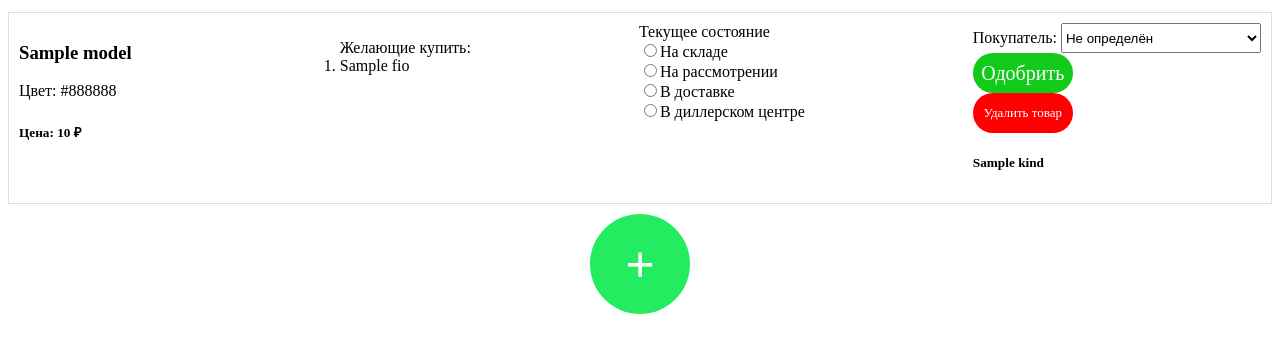
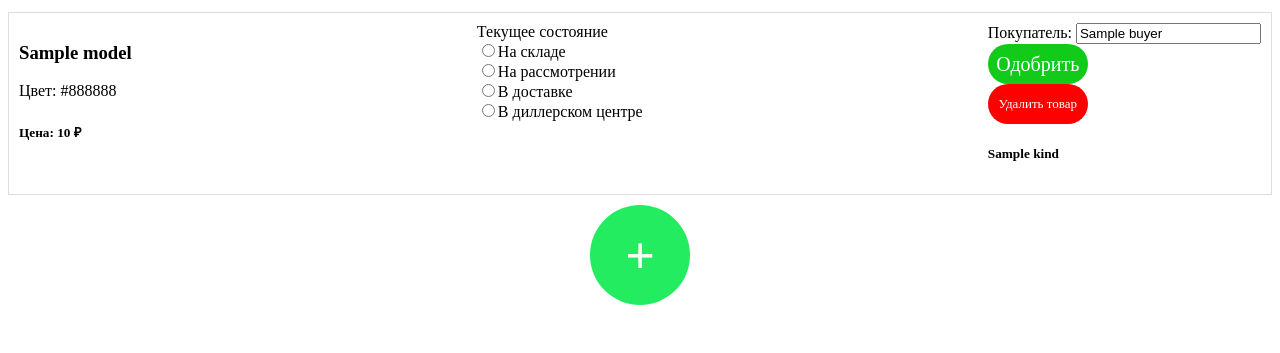
Before and after one commit to ChapaGaming/GAZ_project, a FastAPI app: template templates/editor.html in a window 1280 px wide. Shown: the part 104-457 px from the top of the page. Run offline with FastAPI, Linux system fonts and the light colour scheme; the template is opened without the code that fills it: most values are stand-ins (such as "Sample title", 1, 10 or a date in 2020).

Commit message:
ну без корзины

```diff
--- a/main.py
+++ b/main.py
@@ -218,7 +218,7 @@ async def read_root(request: Request, session: SessionDep, email: str | None = N
         statement = select(Cataloge)
         production = session.exec(statement).all()
         req["production"] = production
-    return templates.TemplateResponse("cars.html", req)
+    return templates.TemplateResponse("cataloge.html", req)
 
 @app.post("/cataloge/cars", response_class=HTMLResponse)
 def read_root(session: SessionDep,request: Request, email:str|None, buy_form: int = Form(...), searching: str | None = None):
@@ -264,7 +264,7 @@ def read_root(request: Request, session: SessionDep, email: str | None = None, s
         statement = select(Cataloge)
         production = session.exec(statement).all()
         req["production"] = production
-    return templates.TemplateResponse("cars.html", req)
+    return templates.TemplateResponse("cataloge.html", req)
 
 @app.get("/cataloge/variants", response_class=HTMLResponse)
 def read_root(request: Request, session: SessionDep, email: str | None = None, searching: str | None = None):
@@ -338,21 +338,15 @@ def read_root(session: SessionDep,FIO_user: Annotated[str, Form()], email:str|No
     mode = acc_form[-3:] # del удаление up_ изменение
     id = acc_form[:-3]
     product = session.get(Cataloge,id)
-    scalar = select(User).where(User.FIO == FIO_user)
-    user = session.exec(scalar)
-    user = user.first()
 
     seller = select(User).where(User.email == email)
     seller = session.exec(seller)
     seller = seller.first()
     if mode == "up_":
-        try:
-            user_name = user.FIO
-        except:
-            user_name = "<пусто>"
-        print(Fore.YELLOW + "WARNING"+ Style.RESET_ALL +f":  Продавец {seller.FIO}(id={seller.id}) обновил пользователю {user_name} товар:",product)
+
+        print(Fore.YELLOW + "WARNING"+ Style.RESET_ALL +f":  Продавец {seller.FIO}(id={seller.id}) обновил пользователю {FIO_user} товар:",product)
         old_product = product
-        product.buyer = user_name
+        product.buyer = FIO_user
         product.kind = kind
         session.add(product)
         session.commit()
--- a/templates/cataloge.html
+++ b/templates/cataloge.html
@@ -34,7 +34,7 @@
                 <div class="product-description">
                 </div>
                 <div class="product-actions">
-                    <button class="buy" type="submit" name="buy_form" value="{{product.id}}">Заказать</button>
+                    <!--button class="buy" type="submit" name="buy_form" value="{{product.id}}">Заказать</button-->
                     <h5>
                         {{product.kind}}
                     </h5>
--- a/templates/editor.html
+++ b/templates/editor.html
@@ -29,15 +29,6 @@
                     Цвет: {{product.color}}
                     <h5>Цена: {{product.cost}} ₽</h5>
                 </div>
-                <div class="product-description">
-
-                    <ol>
-                        Желающие купить:
-                        {% for user in product.willings %}
-                        <li>{{user.FIO}}</li>
-                        {% endfor %}
-                    </ol>
-                </div>
                 <div>
                     Текущее состояние<br>
                     <input name = "kind" type = "radio" value="На складе" {% if product.kind == "На складе" %} checked {% endif %}>На складе<br>
@@ -46,12 +37,7 @@
                     <input name = "kind" type = "radio" value="В диллерском центре" {% if product.kind == "В диллерском центре" %} checked {% endif %}>В диллерском центре
                 </div>
                 <div class="product-inputs" >
-                    Покупатель: <select name = "FIO_user" style = "width: 200px; height: 30px;">
-                        <option value="Не определён">Не определён</option>
-                        {% for user in product.willings %}
-                        <option value="{{user.FIO}}">{{user.FIO}}</option>
-                        {% endfor %}
-                    </select>
+                    Покупатель: <input name = "FIO_user" value = "{{product.buyer}}">
                     <br>
                     <button class="buy" type="submit" name="acc_form" value="{{product.id}}up_">Одобрить</button><br>
                     <button class="buy" style="background-color: red; font-size: small;" type="submit" name="acc_form" value="{{product.id}}del">Удалить товар</button>
```
Also changed, not shown: db/history.txt (added, +28 -0 lines), db/history_main.txt (added, +15 -0 lines), db/database.db.
